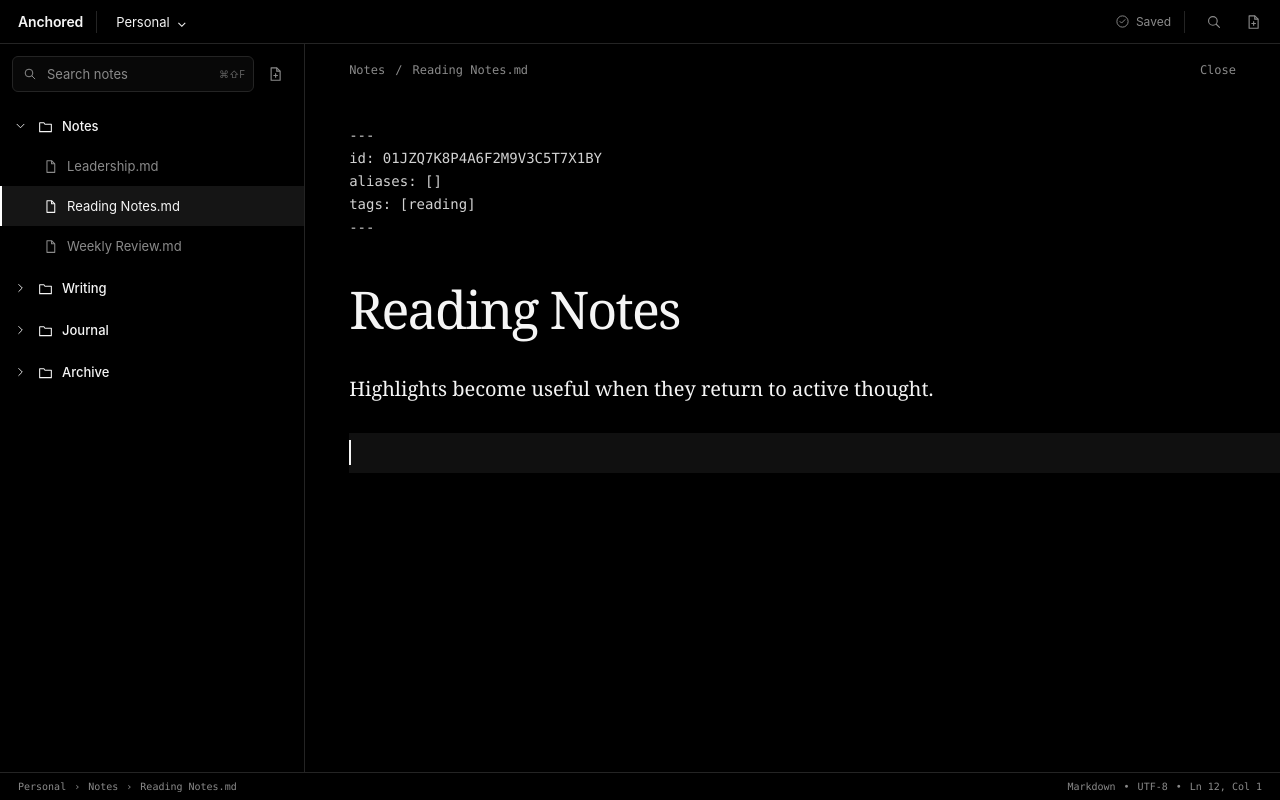
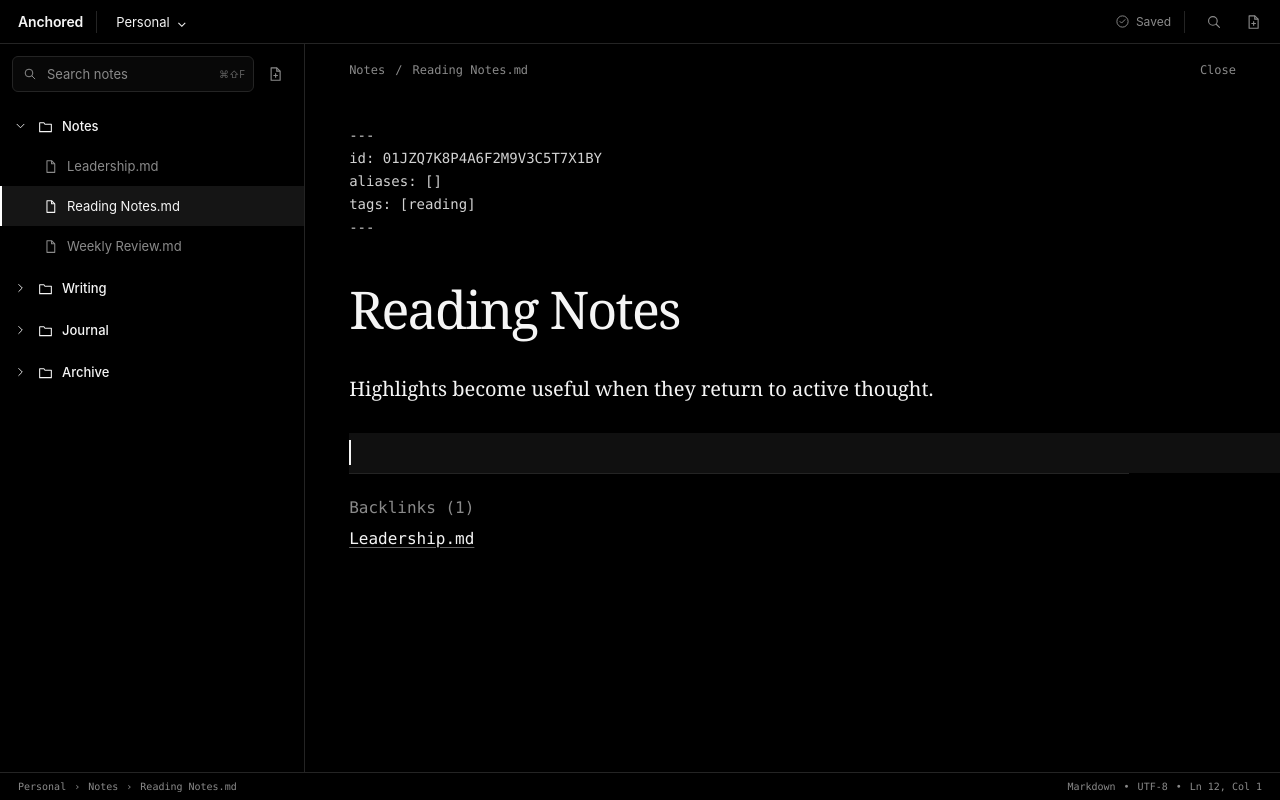
Before and after one commit to dwaynemcyrus/anchored-app, a React (Vite) app: page / in a window 1280 px wide. Both pictures are taken after a click on the button "Reading Notes.md". Built offline with nearby package versions, Linux system fonts and the light colour scheme.

Commit message:
feat(app): show note backlinks

```diff
--- a/src/app/App.tsx
+++ b/src/app/App.tsx
@@ -1,4 +1,4 @@
-import { useCallback, useEffect, useRef, useState } from "react";
+import { useCallback, useEffect, useMemo, useRef, useState } from "react";
 
 import { EditorSurface } from "./components/EditorSurface";
 import { FileRail } from "./components/FileRail";
@@ -14,7 +14,7 @@ import {
   type AnchoredDocument,
   type DocumentSaveState,
 } from "./documents";
-import { resolveWikilink } from "./links";
+import { backlinksForDocument, resolveWikilink } from "./links";
 import {
   applyIdentityMigration,
   createVaultFile,
@@ -105,6 +105,11 @@ export function App() {
     (document) => document.id === activeDocumentId,
   );
   const saveState: DocumentSaveState = activeDocument?.saveState ?? "saved";
+  const backlinks = useMemo(
+    () =>
+      activeDocumentId ? backlinksForDocument(documents, activeDocumentId) : [],
+    [activeDocumentId, documents],
+  );
 
   const createNote = useCallback(() => {
     const nextDocument = createUntitledDocument(documentsRef.current);
@@ -608,6 +613,7 @@ export function App() {
           onToggleFolder={toggleFolder}
         />
         <EditorSurface
+          backlinks={backlinks}
           document={activeDocument}
           hasDocuments={documents.length > 0}
           loadState={
--- /dev/null
+++ b/src/app/components/Backlinks.tsx
@@ -0,0 +1,27 @@
+import type { AnchoredDocument } from "../documents";
+
+type BacklinksProps = {
+  documents: AnchoredDocument[];
+  onOpen: (documentId: string) => void;
+};
+
+export function Backlinks({ documents, onOpen }: BacklinksProps) {
+  return (
+    <aside aria-labelledby="backlinks-title" className="backlinks">
+      <h2 id="backlinks-title">Backlinks ({documents.length})</h2>
+      {documents.length === 0 ? (
+        <p>No notes link here.</p>
+      ) : (
+        <ul>
+          {documents.map((document) => (
+            <li key={document.id}>
+              <button type="button" onClick={() => onOpen(document.id)}>
+                {document.relativePath ?? document.name}
+              </button>
+            </li>
+          ))}
+        </ul>
+      )}
+    </aside>
+  );
+}
--- a/src/app/components/EditorSurface.tsx
+++ b/src/app/components/EditorSurface.tsx
@@ -1,11 +1,13 @@
 import { lazy, Suspense } from "react";
 
 import type { AnchoredDocument } from "../documents";
+import { Backlinks } from "./Backlinks";
 
 const MarkdownEditor = lazy(() => import("./MarkdownEditor"));
 
 type EditorSurfaceProps = {
   document?: AnchoredDocument;
+  backlinks: AnchoredDocument[];
   hasDocuments: boolean;
   loadState:
     | { status: "idle" }
@@ -23,6 +25,7 @@ type EditorSurfaceProps = {
 
 export function EditorSurface({
   document,
+  backlinks,
   hasDocuments,
   loadState,
   vaultName,
@@ -156,6 +159,7 @@ export function EditorSurface({
             </div>
           </>
         )}
+        <Backlinks documents={backlinks} onOpen={onOpenLinkedDocument} />
       </section>
     </main>
   );
--- a/src/styles/global.css
+++ b/src/styles/global.css
@@ -476,6 +476,44 @@ input:focus-visible,
   background: #2c2c2c;
 }
 
+.backlinks {
+  padding-top: 24px;
+  border-top: 1px solid var(--color-rule);
+  color: var(--color-text-muted);
+  font-family: "SFMono-Regular", Consolas, monospace;
+}
+
+.backlinks h2,
+.backlinks p {
+  margin: 0;
+  font: inherit;
+}
+
+.backlinks ul {
+  display: grid;
+  gap: 8px;
+  margin: 12px 0 0;
+  padding: 0;
+  list-style: none;
+}
+
+.backlinks button {
+  padding: 0;
+  background: transparent;
+  color: var(--color-text);
+  cursor: pointer;
+  font: inherit;
+  text-align: left;
+  text-decoration: underline;
+  text-decoration-color: var(--color-text-subtle);
+  text-underline-offset: 3px;
+}
+
+.backlinks button:hover,
+.backlinks button:focus-visible {
+  text-decoration-color: var(--color-text);
+}
+
 .save-status--conflict,
 .save-status--error {
   color: var(--color-danger);
```
Also changed, not shown: 2 other files (tests, documents, lock files or other folders).
